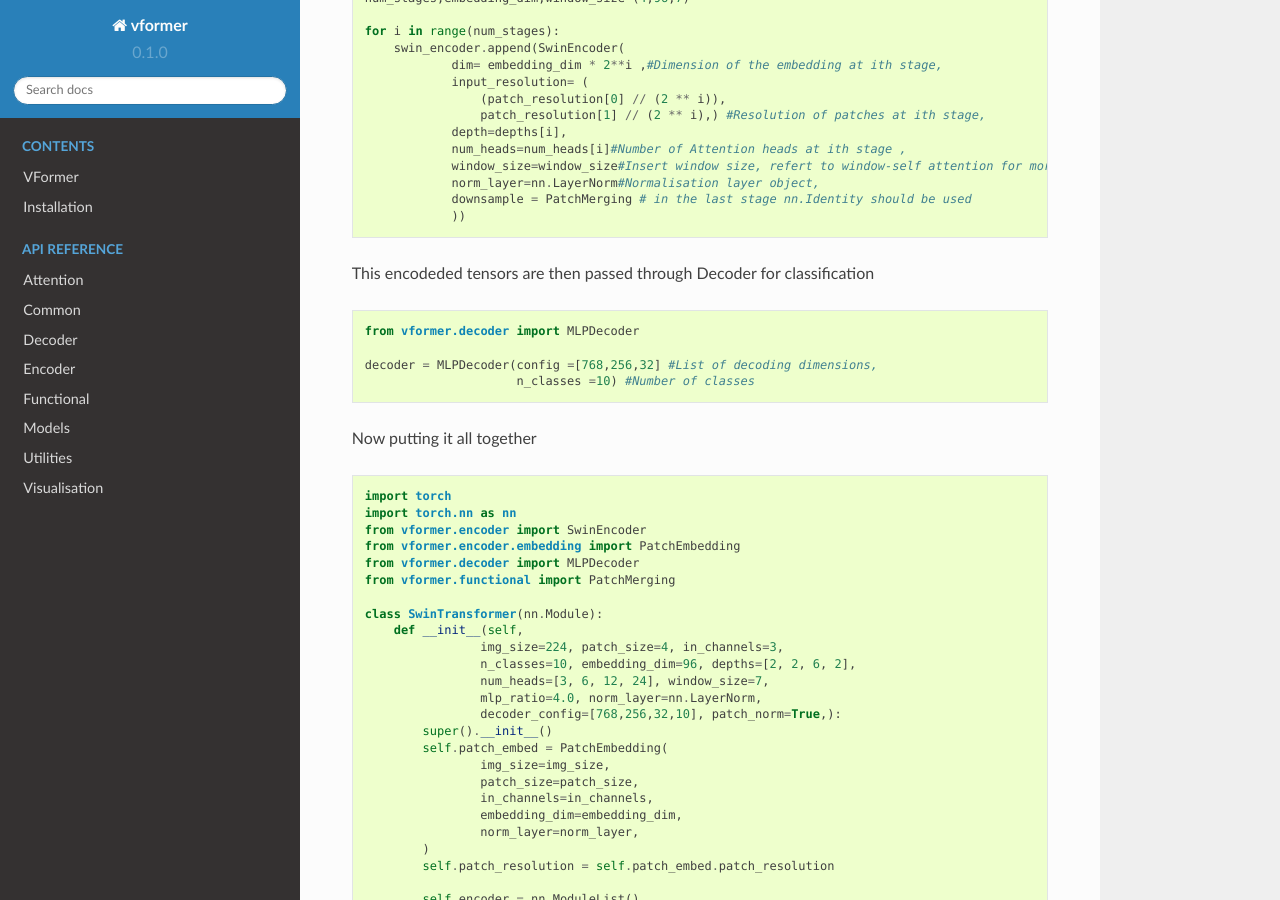
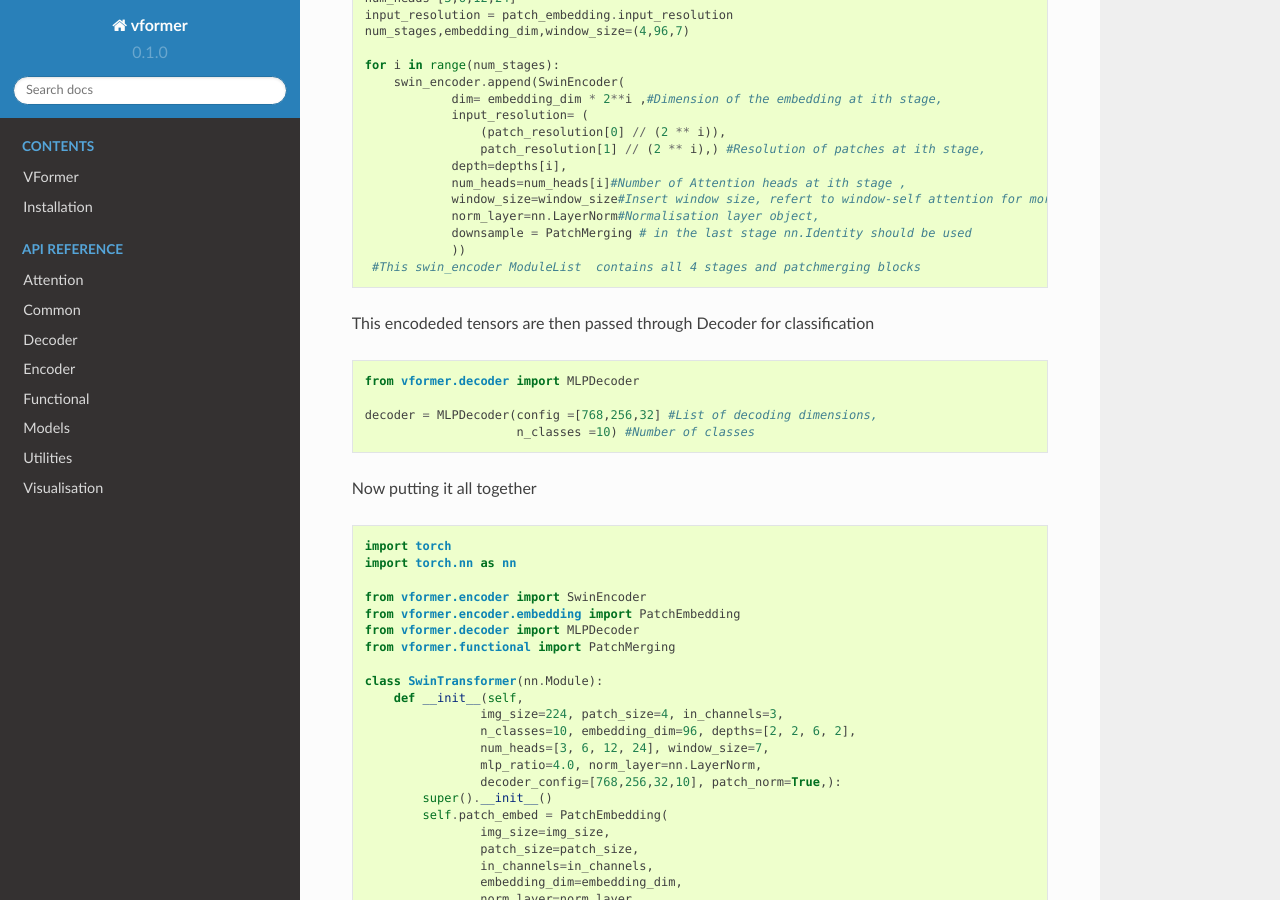
Before and after one commit to SforAiDl/vformer, a Sphinx documentation site: the page built from docs/Tutorial/Tutorial.rst, in a window 1280 px wide and 900 px high, scrolled down 1288 px. Built offline with Sphinx 7.4.7 and the Read the Docs theme 2.0.0, drawn with Linux system fonts in a browser that asks for light colours; pages that are not in the unit, such as notebooks, are missing from menus.

Commit message:
better formatting!

```diff
--- a/docs/Tutorial/Tutorial.rst
+++ b/docs/Tutorial/Tutorial.rst
@@ -23,6 +23,7 @@ These patches can be overlapping or can be non-overlapping; There are different
 .. code-block:: python
 
     import torch.nn as nn
+
     from vformer.encoder.embedding import PatchEmbedding
 
     patch_embedding = PatchEmbedding(
@@ -34,6 +35,8 @@ These patches can be overlapping or can be non-overlapping; There are different
                               )
 
 
+
+
 These embeddings are then encoded with Swin Encoder block. Swin Encoder block consists of Multi-Head-Self-Attention(MHSA) followed by Multi Layer Perceptron(MLP). I am not going in detail how the encoder is implemented;
 
 importing swin Encoder
@@ -41,6 +44,7 @@ importing swin Encoder
 .. code-block:: python
 
     import torch.nn as nn
+
     from vformer.encoder import SwinEncoder
     from vformer.functional import PatchMerging
 
@@ -61,6 +65,7 @@ importing swin Encoder
                 norm_layer=nn.LayerNorm#Normalisation layer object,
                 downsample = PatchMerging # in the last stage nn.Identity should be used
                 ))
+     #This swin_encoder ModuleList  contains all 4 stages and patchmerging blocks
 
 This encodeded tensors are then passed through Decoder for classification
 
@@ -77,6 +82,7 @@ Now putting it all together
 
     import torch
     import torch.nn as nn
+
     from vformer.encoder import SwinEncoder
     from vformer.encoder.embedding import PatchEmbedding
     from vformer.decoder import MLPDecoder
```
